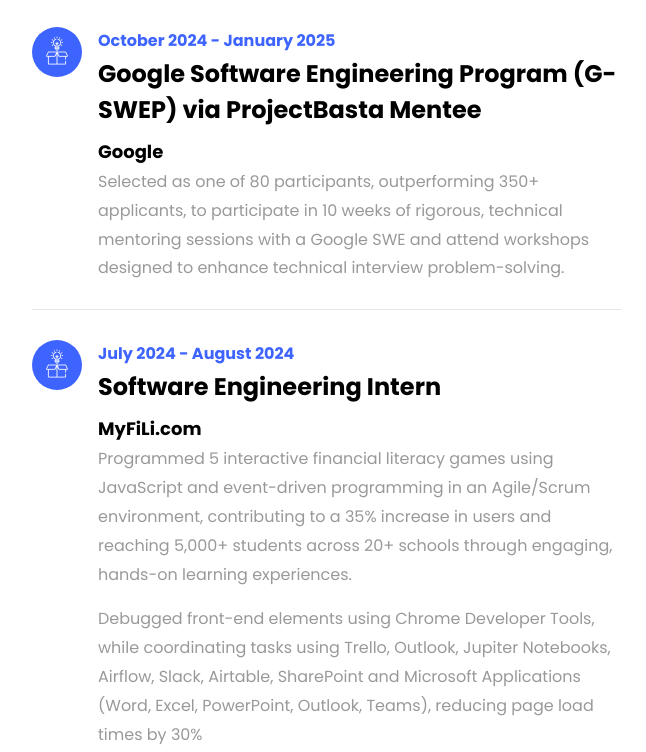
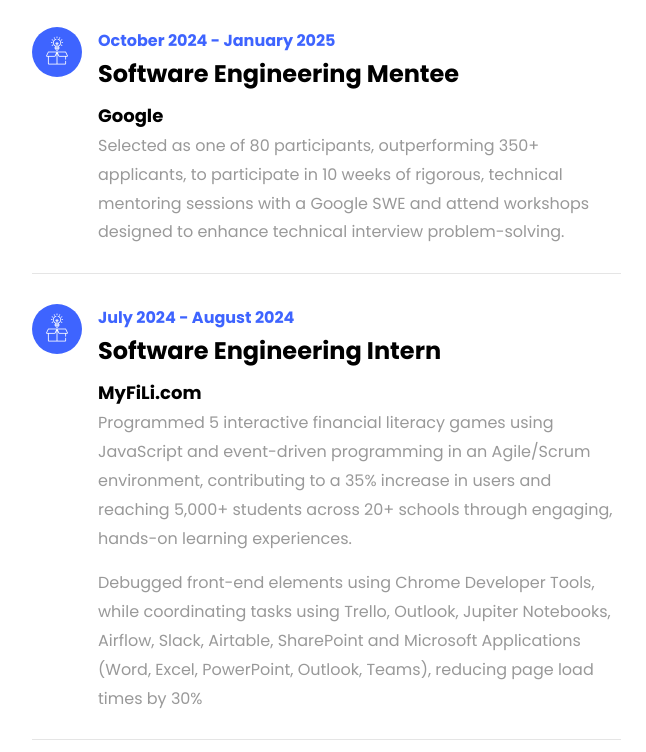
Before and after one commit to srewashimondal/Personal-Website, a plain HTML site: page Srewashi-Mondal-Personal-Website/index.html in a window 1280 px wide. Shown: the part 3264-4016 px from the top of the page, without its empty margins (353-999 px from the left). Drawn offline with Linux system fonts and the light colour scheme; files whose address does not match are found by name.

Commit message:
Updated swe mentee experience

```diff
--- a/Srewashi-Mondal-Personal-Website/index.html
+++ b/Srewashi-Mondal-Personal-Website/index.html
@@ -201,7 +201,7 @@
 										</div>
 										<div class="text pl-3">
 												<span class="date">October 2024 - January 2025</span>
-												<h2>Google Software Engineering Program (G-SWEP) via ProjectBasta Mentee</h2>
+												<h2>Software Engineering Mentee</h2>
 												<span class="position">Google</span>
 												<p>Selected as one of 80 participants, outperforming 350+ applicants, to participate in 10 weeks of rigorous, technical mentoring sessions with a Google SWE and attend workshops designed to enhance technical interview problem-solving.</p>
 										</div>
```
